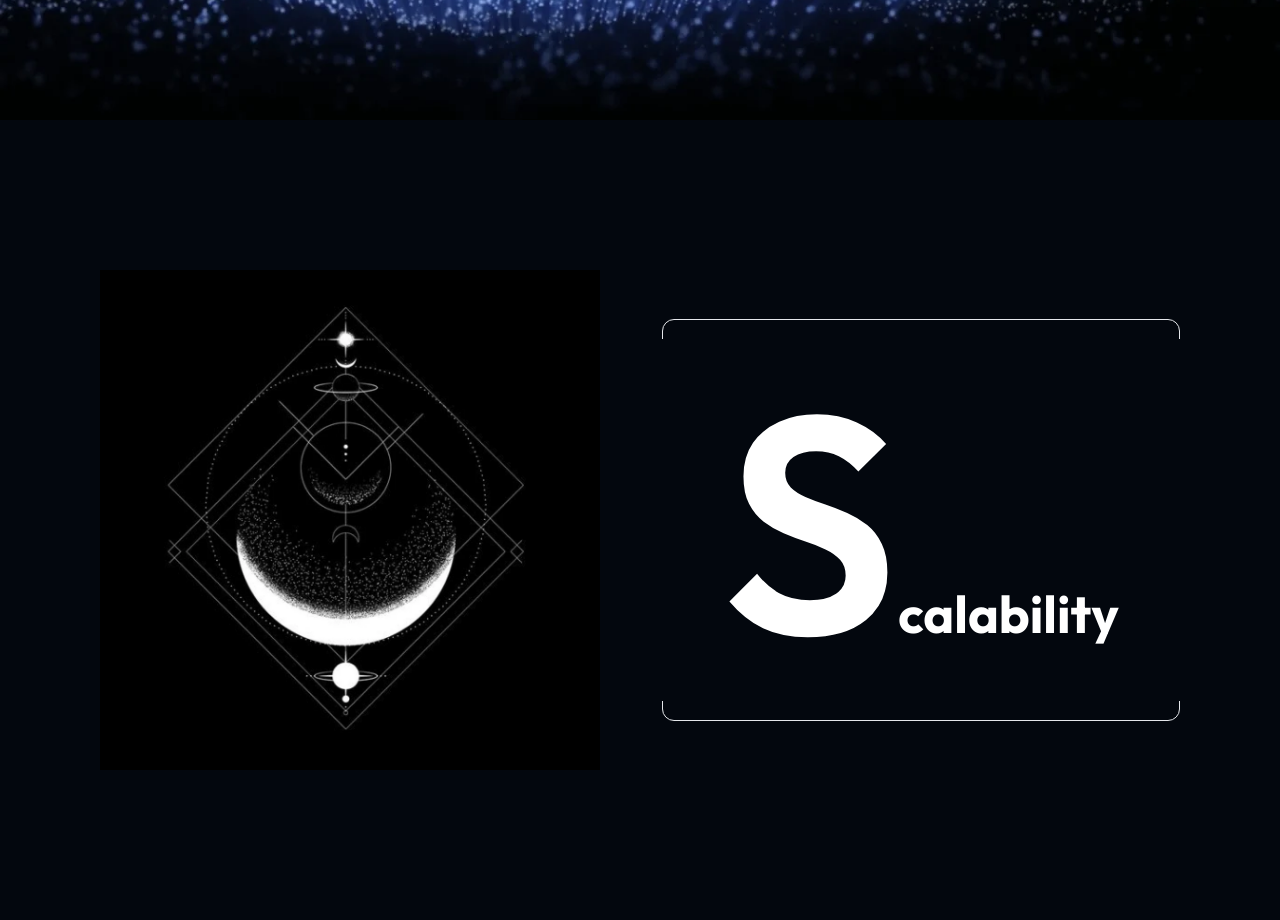
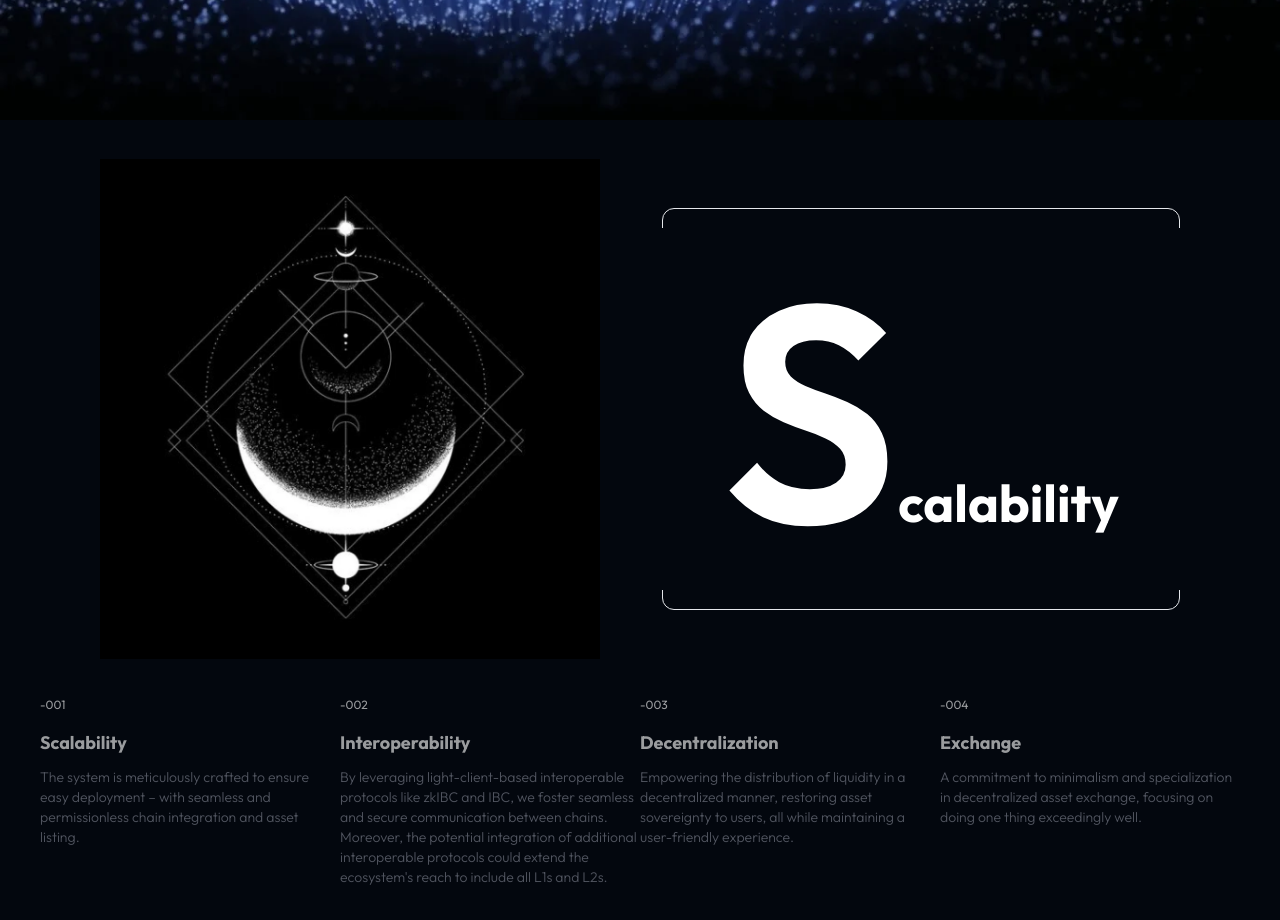
Before and after one commit to sideprotocol/sideprotocol.github.io, a Next.js app: page / in a window 1280 px wide. Shown: the part 680-1600 px from the top of the page. After the commit the page ends 1567 px from the top, so only its background shows below. Built offline with nearby package versions, Linux system fonts and the light colour scheme.

Commit message:
Update WordSIDE.js

```diff
--- a/src/app/components/WordSIDE.js
+++ b/src/app/components/WordSIDE.js
@@ -6,7 +6,7 @@ import sidee from './img/side_e.webp';
 
 const WordItem = ({ title, subTitle, pic }) => {
   return (
-    <div className="flex items-center h-[100vh] w-[100vw]">
+    <div className="flex items-center w-[100vw]">
       <div className="flex-1">
         <Image src={pic} className="w-[500px] ml-[100px]" />
       </div>
@@ -24,11 +24,43 @@ const WordItem = ({ title, subTitle, pic }) => {
 
 export default function WordSIDE() {
   return (
-    <div className='flex items-center w-[400vw]'>
-      <WordItem title="S" subTitle="calability" pic={sides} />
-      <WordItem title="I" subTitle="nteroperability" pic={sidei} />
-      <WordItem title="D" subTitle="ecentralization" pic={sided} />
-      <WordItem title="E" subTitle="xchange" pic={sidee} />
+    <div className="">
+      <div className="flex items-center w-[400vw]">
+        <WordItem title="S" subTitle="calability" pic={sides} />
+        <WordItem title="I" subTitle="nteroperability" pic={sidei} />
+        <WordItem title="D" subTitle="ecentralization" pic={sided} />
+        <WordItem title="E" subTitle="xchange" pic={sidee} />
+      </div>
+      <div className="grid grid-cols-4 px-[40px]">
+        {[
+          {
+            num: '-001',
+            title: 'Scalability',
+            desc: 'The system is meticulously crafted to ensure easy deployment – with seamless and permissionless chain integration and asset listing.',
+          },
+          {
+            num: '-002',
+            title: 'Interoperability',
+            desc: `By leveraging light-client-based interoperable protocols like zkIBC and IBC, we foster seamless and secure communication between chains. Moreover, the potential integration of additional interoperable protocols could extend the ecosystem's reach to include all L1s and L2s.`,
+          },
+          {
+            num: '-003',
+            title: 'Decentralization',
+            desc: `Empowering the distribution of liquidity in a decentralized manner, restoring asset sovereignty to users, all while maintaining a user-friendly experience.`,
+          },
+          {
+            num: '-004',
+            title: 'Exchange',
+            desc: `A commitment to minimalism and specialization in decentralized asset exchange, focusing on doing one thing exceedingly well.`,
+          },
+        ]?.map((item, index) => (
+          <div key={index} className='opacity-60'>
+            <p className="text-xs mb-[16px]">{item?.num}</p>
+            <h3 className="font-bold text-lg mb-[10px]">{item?.title}</h3>
+            <p className="text-sm font-light text-[#848895]">{item?.desc}</p>
+          </div>
+        ))}
+      </div>
     </div>
   );
 }
```
